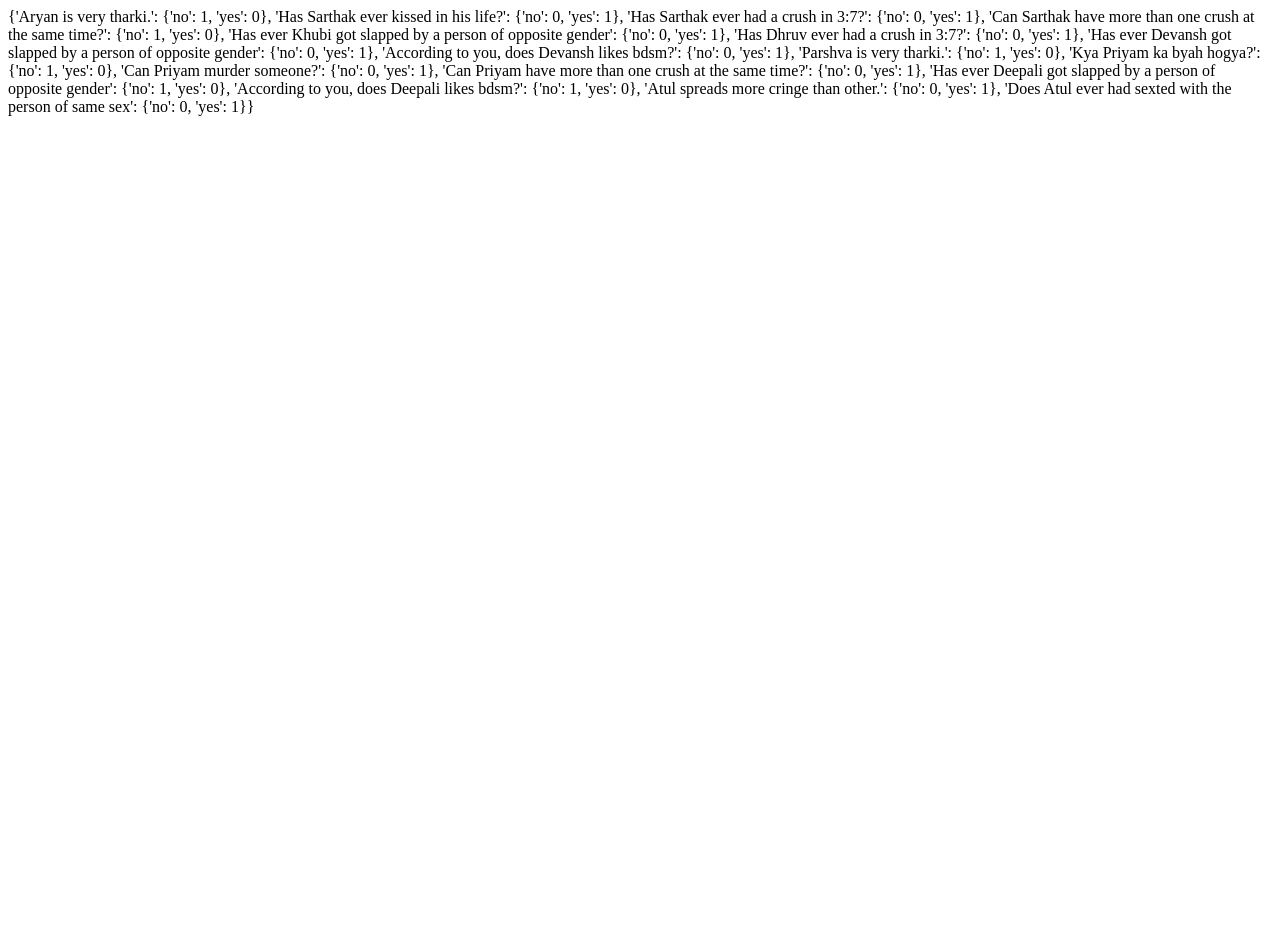
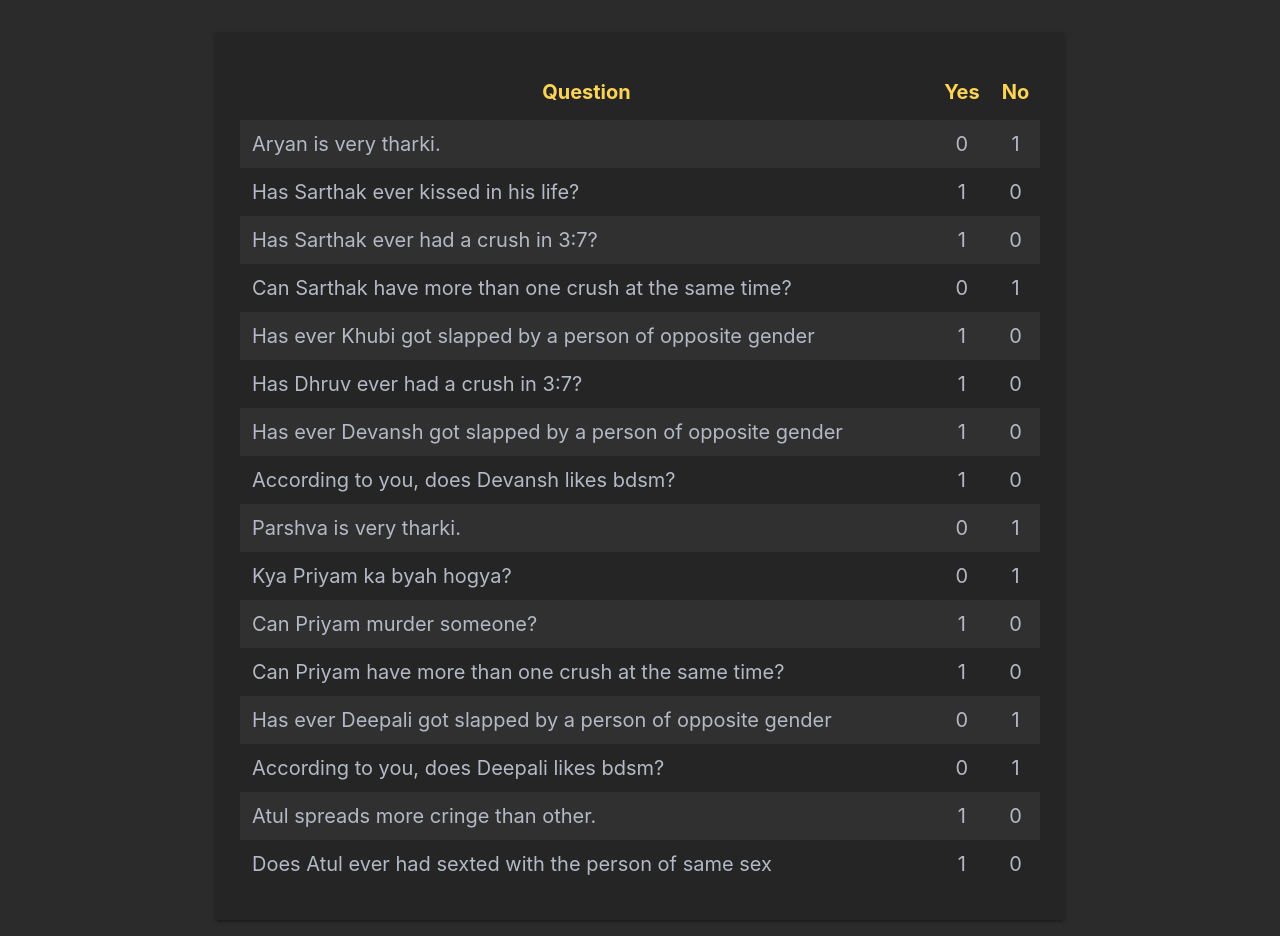
Before and after one commit to Signior-X/pqna, a Flask app: page /ranks in a window 1280 px wide. Before the commit the page ends 800 px from the top, so only its background shows below. Run offline with Flask 2, Linux system fonts and the light colour scheme.

Commit message:
For heroku tables done

```diff
--- a/templates/popular.html
+++ b/templates/popular.html
@@ -8,10 +8,79 @@
         <!-- Title of the page -->
         <title>Popular ones</title>
 
+        <!-- Stylesheets different from index page -->
+        <style>
+            body {
+                margin: 0;
+                height: 100%;
+                font-family: -apple-system,BlinkMacSystemFont,arial,sans-serif;
+                cursor: auto;
+                background-color: #2b2b2b;
+                background: #2b2b2b;
+                color: #b3b9c5;
+                box-sizing: border-box;
+            }
+            #main-content {
+                background: rgba(0, 0, 0, 0.13);
+                max-width: 800px;
+                margin: 32px auto 16px;
+                padding: 32px 24px;
+                box-shadow: 0 2px 2px 0 rgba(0,0,0,.14), 0 3px 1px -2px rgba(0,0,0,.12), 0 1px 5px 0 rgba(0,0,0,.2);
+            }
+            @media(min-width: 500px) {
+                #main-content{
+                    font-size: 20px;
+                }
+            }
+            @media(max-width: 500px) {
+                #main-content {
+                    margin-top: 0px;
+                    padding-top: 12px;
+                }
+            }
+            table {
+                border-spacing: 0;
+                width: 100%;
+            }
+            th {
+                color: #fed356;
+                padding: 16px 8px;
+            }
+            tr .center {
+                text-align: center;
+            }
+            table td, .table th {
+                padding: .75rem;
+                vertical-align: top;
+                margin: 0;
+            }
+            tbody tr:nth-of-type(odd) {
+                background-color: rgba(255,255,255,.05);
+            }
+        </style>
+
     </head>
     <body>
-        {{ data }}
+        <div id="main-content">
+            <table>
+                <thead>
+                    <th>Question</th>
+                    <th>Yes</th>
+                    <th>No</th>
+                </thead>
+                <tbody>
+                    {% for row in data %}
+                        <tr>
+                            <td>{{ row }}</td>
+                            <td class="center">{{ data[row]['yes'] }}</td>
+                            <td class="center">{{ data[row]['no'] }}</td>
+                        </tr>
+                    {% endfor %}
+                </tbody>
+            </table>
+        </div>
 
+        <!-- Scripts work -->
         <script>
             const data = JSON.parse('{{ data }}');
         </script>
```
